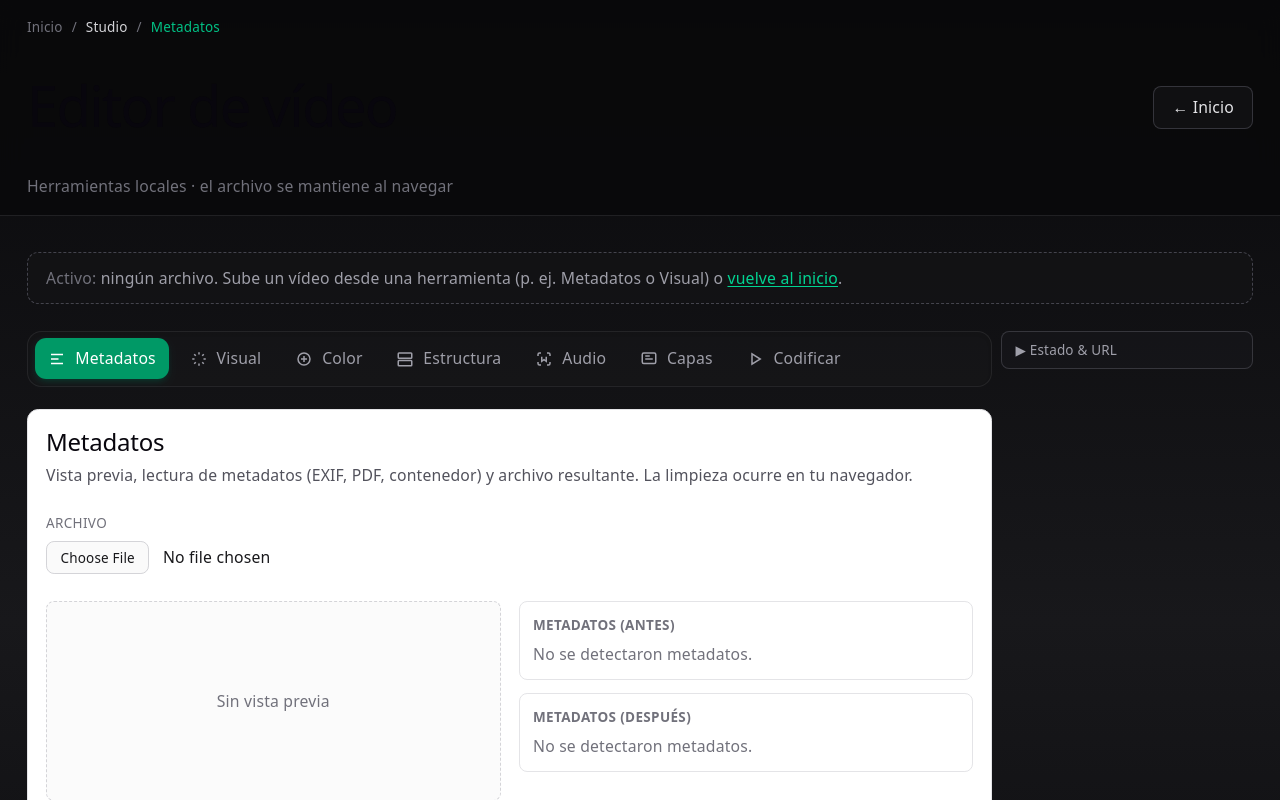
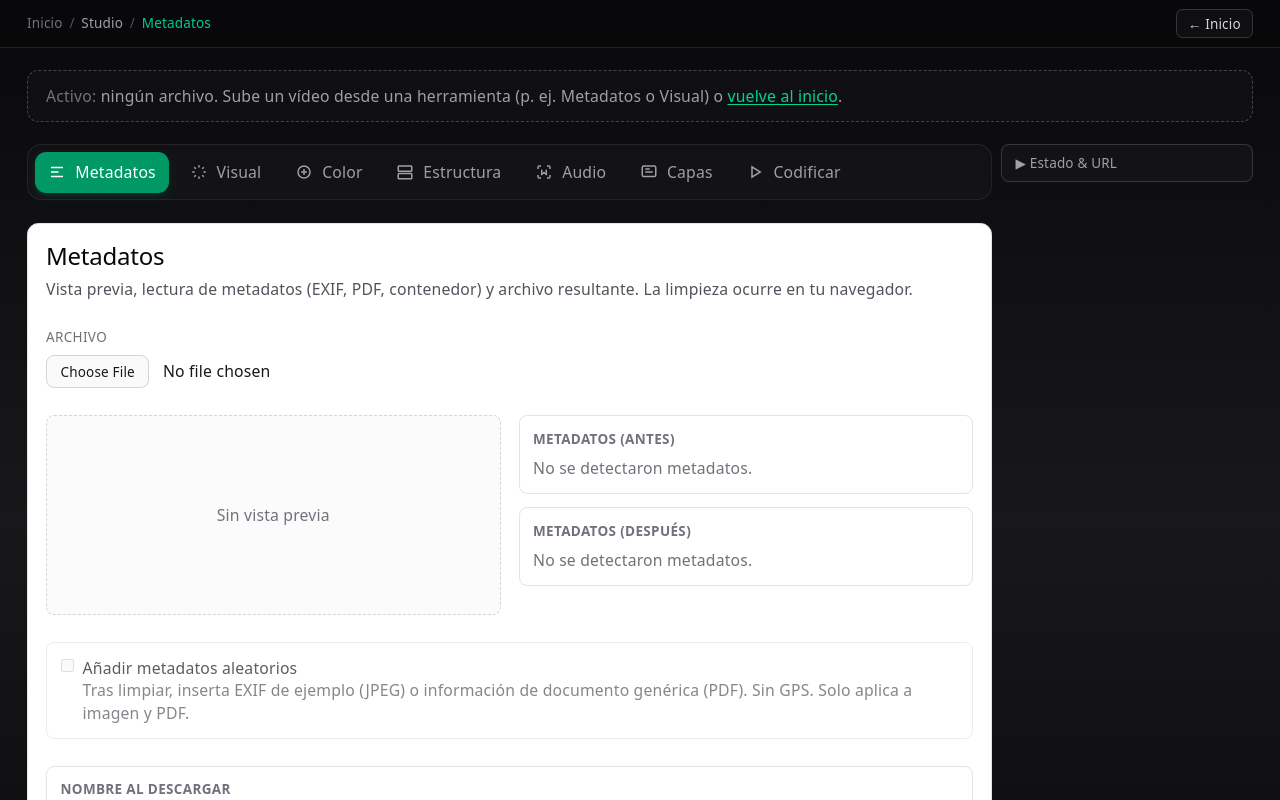
Before and after one commit to CodingDiego/new-meta-remover, a React (Vite) app: page /studio in a window 1280 px wide. Shown: the top 800 px of the page. Built offline with nearby package versions, Linux system fonts and the light colour scheme.

Commit message:
refactor: update header layout and styling in StudioPage for improved navigation and user experience

```diff
--- a/src/pages/StudioPage.tsx
+++ b/src/pages/StudioPage.tsx
@@ -91,39 +91,38 @@ export function StudioPage() {
   return (
     <div className="min-h-screen bg-gradient-to-b from-zinc-950 via-zinc-900 to-zinc-950 text-zinc-100">
       <header className="sticky top-0 z-20 border-b border-zinc-800/80 bg-zinc-950/80 backdrop-blur-md">
-        <div className="mx-auto flex max-w-6xl flex-wrap items-center justify-between gap-4 px-4 py-4 sm:px-6">
-          <div>
-            <nav className="flex flex-wrap items-center gap-2 text-xs text-zinc-500">
+        <div className="mx-auto flex max-w-6xl items-center justify-between gap-3 px-4 py-2 sm:px-6">
+          <nav
+            className="flex min-w-0 flex-wrap items-center gap-x-1.5 text-[11px] leading-tight text-zinc-500 sm:text-xs"
+            aria-label="Migas de navegación"
+          >
             <Link
               to="/"
-                className="transition-colors hover:text-zinc-300"
+              className="shrink-0 transition-colors hover:text-zinc-300"
             >
               Inicio
             </Link>
-              <span aria-hidden>/</span>
-              <span className="font-medium text-zinc-300">Studio</span>
-              <span aria-hidden>/</span>
-              <span className="text-emerald-400/90">
+            <span aria-hidden className="text-zinc-600">
+              /
+            </span>
+            <span className="shrink-0 font-medium text-zinc-400">Studio</span>
+            <span aria-hidden className="text-zinc-600">
+              /
+            </span>
+            <span className="truncate font-medium text-emerald-400/95">
               {STUDIO_TOOL_LABEL[tool]}
             </span>
           </nav>
-            <h1 className="mt-1 font-serif text-2xl font-semibold tracking-tight text-white">
-              Editor de vídeo
-            </h1>
-            <p className="mt-0.5 text-sm text-zinc-500">
-              Herramientas locales · el archivo se mantiene al navegar
-            </p>
-          </div>
           <Link
             to="/"
-            className="rounded-lg border border-zinc-700/80 bg-zinc-900/50 px-4 py-2 text-sm font-medium text-zinc-200 transition-colors hover:border-zinc-600 hover:bg-zinc-800"
+            className="shrink-0 rounded-md border border-zinc-700/80 bg-zinc-900/50 px-2.5 py-1 text-[11px] font-medium text-zinc-300 transition-colors hover:border-zinc-600 hover:bg-zinc-800 sm:text-xs"
           >
             ← Inicio
           </Link>
         </div>
       </header>
 
-      <div className="mx-auto max-w-6xl space-y-6 px-4 py-8 sm:px-6">
+      <div className="mx-auto max-w-6xl space-y-5 px-4 py-5 sm:px-6">
         <StudioAssetBar />
 
         <div className="grid gap-2 lg:grid-cols-[1fr_auto] lg:items-start">
```
Lines whose indentation alone changed are shown as unchanged.
